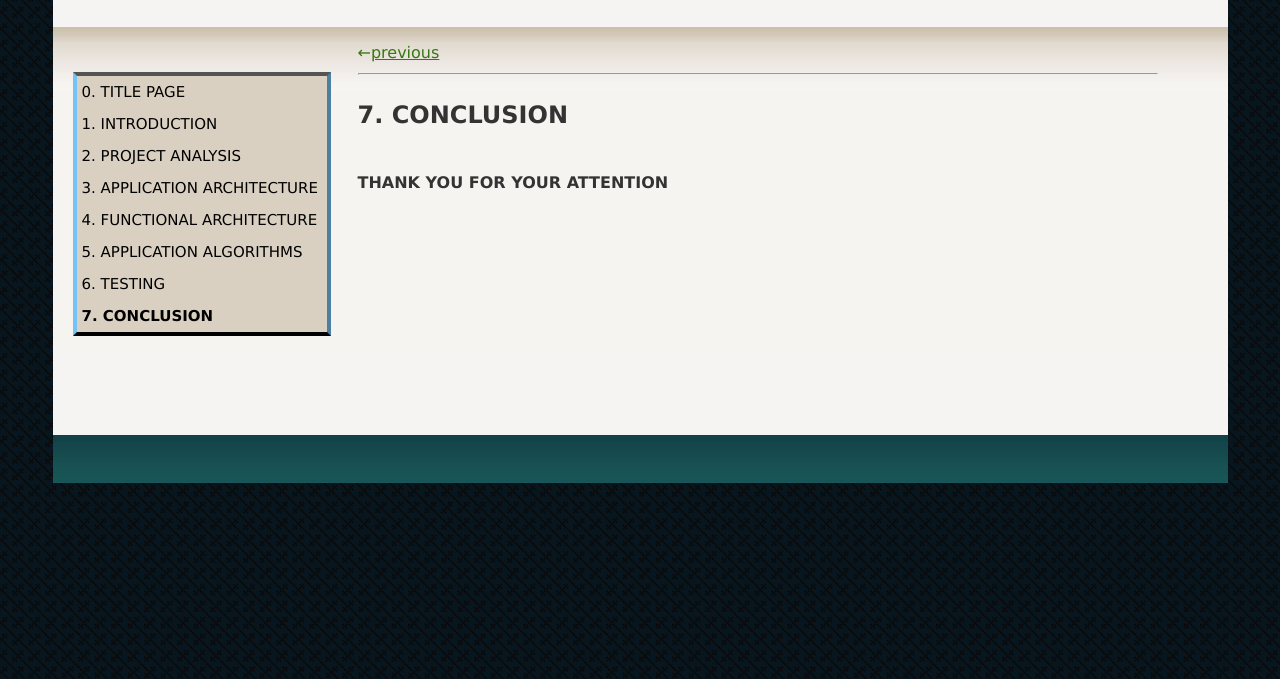
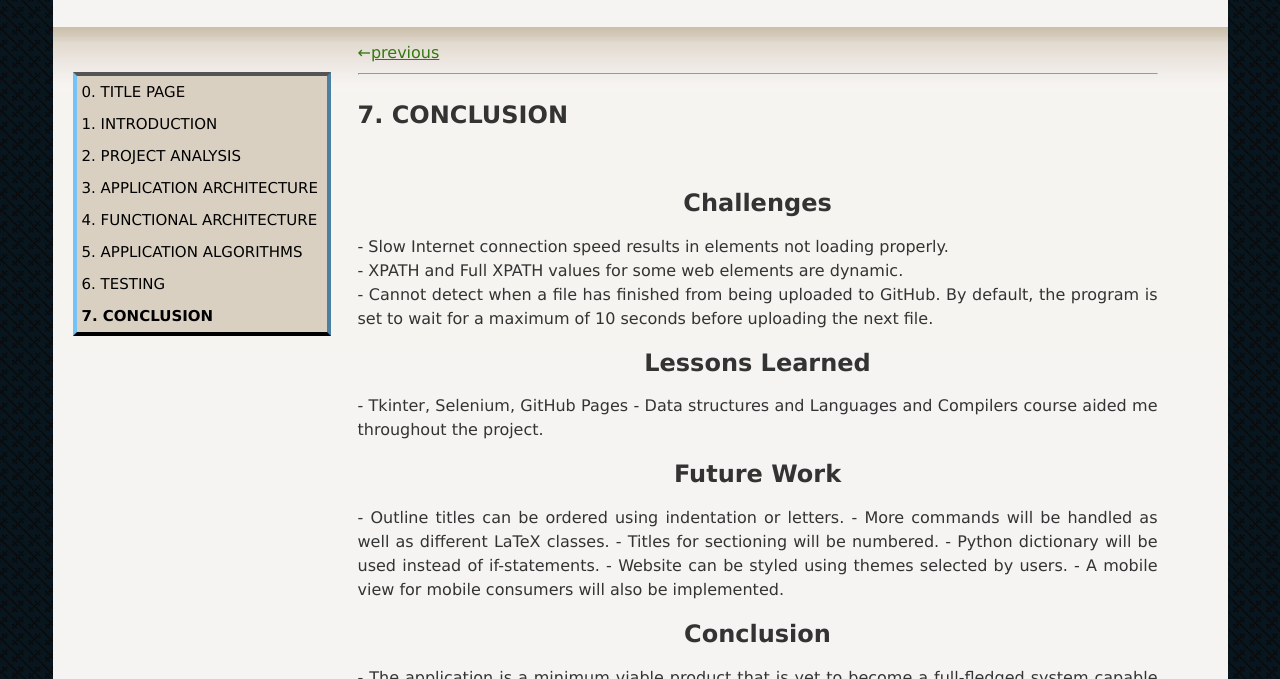
Before and after one commit to N-ADA/mylatex, a plain HTML site: page 7. CONCLUSION.html in a window 1280 px wide. Shown: the part 121-800 px from the top of the page. Drawn offline with nearby package versions, Linux system fonts and the light colour scheme.

Commit message:
Update 7. CONCLUSION.html

```diff
--- a/7. CONCLUSION.html
+++ b/7. CONCLUSION.html
@@ -36,7 +36,23 @@
 <li><a style="text-decoration: none;" href="7. CONCLUSION.html">7. CONCLUSION</a></li>
 </ul>
 </div>
-<div id="content"><div class="thinblock"><div class="left"><a>&#8592;</a><a id="previous" href="6. TESTING.html">previous</a></div><div class="clear"></div></div><hr><div class="left"><h2>7. CONCLUSION</h2></div><div class="clear"></div><br><b>THANK YOU FOR YOUR ATTENTION</b><br><br><br><br><br><br><br><br><br><br><br>
+<div id="content"><div class="thinblock"><div class="left"><a>&#8592;</a><a id="previous" href="6. TESTING.html">previous</a></div><div class="clear"></div></div><hr><div class="left"><h2>7. CONCLUSION</h2></div><div class="clear"></div><br><center><h2>Challenges</h2></center>
+- Slow Internet connection speed results in elements not loading properly.<br>
+- XPATH and Full XPATH values for some web elements are dynamic.<br>
+- Cannot detect when a file has finished from being uploaded to GitHub. By default, the program is set to wait for a maximum of 10 seconds before uploading the next file.
+<center><h2>Lessons Learned</h2></center>
+- Tkinter, Selenium, GitHub Pages
+- Data structures and Languages and Compilers course aided me throughout the project.
+<center><h2>Future Work</h2></center>
+- Outline titles can be ordered using indentation or letters.
+- More commands will be handled as well as different LaTeX classes.
+- Titles for sectioning will be numbered.
+- Python dictionary will be used instead of if-statements.
+- Website can be styled using themes selected by users.
+- A mobile view for mobile consumers will also be implemented.
+<center><h2>Conclusion</h2></center>
+- The application is a minimum viable product that is yet to become a full-fledged system capable of publishing different formats of scientific documentation.
+- Using its current features, authors can produce good quality books and articles.</b><br><br><br><br><br><br><br><br><br><br><br>
 </div><div id="footer">
     <br>
     <br>
```
